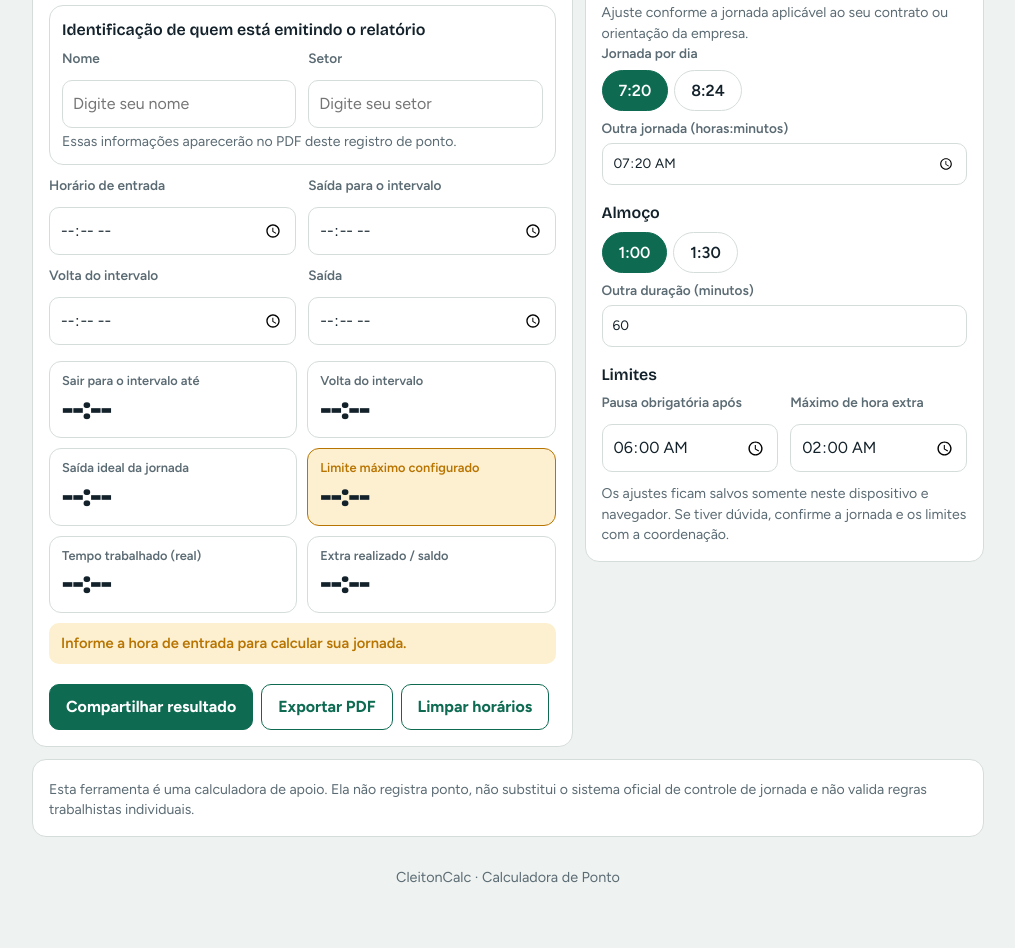
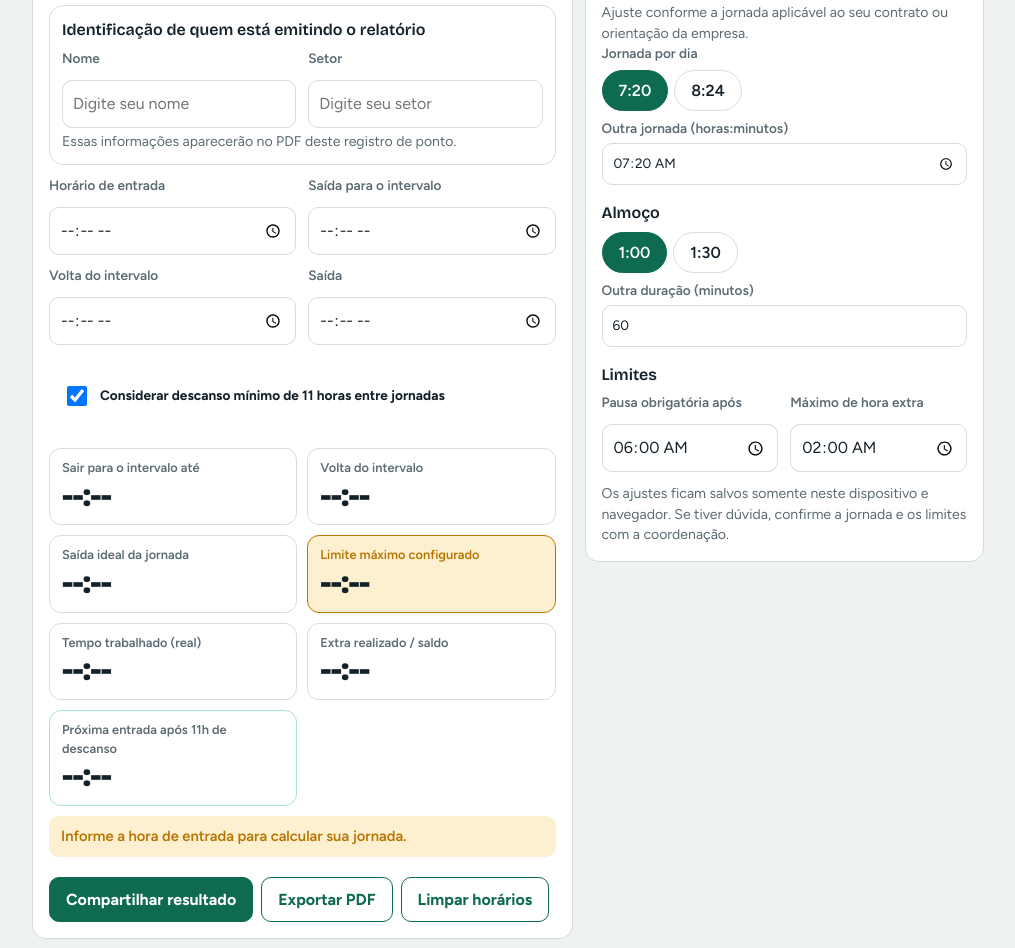
Before and after one commit to CleitonLacerd4/CleitonCalc1, a plain HTML site: page index.html in a window 1280 px wide. Shown: the part 316-1264 px from the top of the page, without its empty margins (132-1147 px from the left). Drawn offline with nearby package versions, Linux system fonts and the light colour scheme.

Commit message:
Add files via upload

```diff
--- a/index.html
+++ b/index.html
@@ -177,6 +177,12 @@ footer{padding:18px 0 24px}
 .reporter-fields .fg{grid-template-columns:repeat(2,minmax(0,1fr))}
 @media(max-width:420px){.reporter-fields .fg{grid-template-columns:1fr}}
 
+
+.rest-setting{display:flex;align-items:center;gap:10px;margin:14px 0 4px;padding:12px 14px;border:1px solid var(--bd);border-radius:12px;color:var(--tx);font-weight:650}
+.rest-setting input{width:20px;height:20px;accent-color:var(--ac);flex:0 0 auto}
+.rest-result{border:1px solid rgba(49,190,148,.42)}
+.rest-result .big{color:var(--ac)}
+
 </style>
 </head>
 <body>
@@ -217,6 +223,7 @@ footer{padding:18px 0 24px}
         <label>Volta do intervalo<input type="time" id="tr"></label>
         <label>Saída<input type="time" id="tf"></label>
       </div>
+      <label class="rest-setting"><input type="checkbox" id="rest11Enabled" checked> Considerar descanso mínimo de 11 horas entre jornadas</label>
       <div class="print-heading"><h2>Relatório de horários — CleitonCalc</h2></div>
       <div class="res">
         <div class="r"><small>Sair para o intervalo até</small><div class="big" id="rA">--:--</div></div>
@@ -225,6 +232,7 @@ footer{padding:18px 0 24px}
         <div class="r am"><small>Limite máximo configurado</small><div class="big" id="rD">--:--</div></div>
         <div class="r"><small>Tempo trabalhado (real)</small><div class="big" id="rE">--:--</div></div>
         <div class="r"><small>Extra realizado / saldo</small><div class="big" id="rF">--:--</div></div>
+        <div class="r rest-result"><small>Próxima entrada após 11h de descanso</small><div class="big" id="rG">--:--</div></div>
       </div>
       <div id="al" aria-live="polite"></div>
       <div class="summary" id="summary" hidden>
@@ -278,12 +286,13 @@ const tm=v=>{const m=/^(\d{1,2}):(\d{2})$/.exec(v||'');return m?+m[1]*60+ +m[2]:
 const fm=n=>{n=((Math.round(n)%1440)+1440)%1440;return pad(Math.floor(n/60))+':'+pad(n%60)};
 const dur=n=>Math.floor(n/60)+':'+pad(n%60);
 const KEY='cleitoncalc.calculadora.ponto.v1';
-let cfg={work:440,lunch:60,maxFirst:360,extra:120,reporterName:'',reporterSector:''};
+let cfg={work:440,lunch:60,maxFirst:360,extra:120,reporterName:'',reporterSector:'',rest11:true};
 try{const saved=JSON.parse(localStorage.getItem(KEY)||'null');if(saved)cfg=Object.assign(cfg,saved)}catch(e){}
 function save(){try{localStorage.setItem(KEY,JSON.stringify(cfg))}catch(e){}}
 function sync(){
   if($('#reporterName')&&document.activeElement!==$('#reporterName'))$('#reporterName').value=cfg.reporterName||'';
   if($('#reporterSector')&&document.activeElement!==$('#reporterSector'))$('#reporterSector').value=cfg.reporterSector||'';
+  if($('#rest11Enabled'))$('#rest11Enabled').checked=cfg.rest11!==false;
   document.querySelectorAll('#cw button').forEach(b=>b.classList.toggle('on',+b.dataset.w===cfg.work));
   document.querySelectorAll('#cl button').forEach(b=>b.classList.toggle('on',+b.dataset.l===cfg.lunch));
   for(const [id,v] of [['wk',fm(cfg.work)],['mf',fm(cfg.maxFirst)],['ex',fm(cfg.extra)],['lu',cfg.lunch]])if(document.activeElement!==$('#'+id))$('#'+id).value=v;
@@ -291,8 +300,9 @@ function sync(){
 let viewMode='simple';
 function calc(){
   const en=tm($('#te').value),ls=tm($('#tl').value),ret=tm($('#tr').value),fd=tm($('#tf').value),al=[];
-  let lo=null,vo=null,ex=null,lim=null,validLunch=false,actual=null,balance=null;
+  let lo=null,vo=null,ex=null,lim=null,validLunch=false,actual=null,balance=null,restStart=null;
   if(en!=null){lo=en+cfg.maxFirst;ex=en+cfg.work+cfg.lunch;lim=ex+cfg.extra}
+  if(fd!=null&&cfg.rest11!==false)restStart=fd+660;
   if(en!=null&&ls!=null){
     if(ls<=en)al.push(['e','A saída para o almoço precisa ser depois da entrada, no mesmo dia.']);
     else if(ls-en>cfg.maxFirst)al.push(['e',`O intervalo foi informado após ${dur(cfg.maxFirst)} de trabalho. O horário-limite calculado era ${fm(lo)}.`]);
@@ -322,6 +332,7 @@ function calc(){
   for(const [id,v] of [['#rA',lo],['#rB',vo],['#rC',ex],['#rD',lim]])$(id).textContent=v==null?'--:--':fm(v);
   $('#rE').textContent=actual==null?'--:--':dur(actual);
   $('#rF').textContent=balance==null?'--:--':(balance>=0?'+':'−')+dur(Math.abs(balance));
+  $('#rG').textContent=restStart==null?'--:--':fm(restStart)+(restStart>=1440?' (dia seguinte)':'');
   $('#al').innerHTML=al.map(([k,t])=>`<p class="al ${k}">${esc(t)}</p>`).join('');
   $('#summary').hidden=en==null;
   $('#sumWork').textContent=en==null?'--':dur(cfg.work);
@@ -351,7 +362,7 @@ function setMode(mode){
 function resultText(){
   const en=$('#te').value,ls=$('#tl').value,rt=$('#tr').value,fd=$('#tf').value;
   if(!en)return 'CleitonCalc — Informe a hora de entrada para calcular.';
-  return ['CleitonCalc — Resumo da jornada',`Entrada: ${en}`,`Sair para o intervalo até: ${$('#rA').textContent}`,`Saída para o almoço: ${ls||'não informada'}`,`Volta do intervalo (informada ou calculada): ${$('#rB').textContent}`,`Saída ideal: ${$('#rC').textContent}`,`Limite máximo configurado: ${$('#rD').textContent}`,`Saída real: ${fd||'não informada'}`,`Tempo trabalhado real: ${$('#rE').textContent}`,`Extra realizado / saldo: ${$('#rF').textContent}`,`Jornada diária configurada: ${dur(cfg.work)}`,`Intervalo configurado: ${dur(cfg.lunch)}`,'','Cálculo de apoio; confirme as regras com a coordenação.'].join('\n');
+  return ['CleitonCalc — Resumo da jornada',`Entrada: ${en}`,`Sair para o intervalo até: ${$('#rA').textContent}`,`Saída para o almoço: ${ls||'não informada'}`,`Volta do intervalo (informada ou calculada): ${$('#rB').textContent}`,`Saída ideal: ${$('#rC').textContent}`,`Limite máximo configurado: ${$('#rD').textContent}`,`Saída real: ${fd||'não informada'}`,`Tempo trabalhado real: ${$('#rE').textContent}`,`Extra realizado / saldo: ${$('#rF').textContent}`,`Próxima entrada após 11h de descanso: ${$('#rG').textContent}`,`Jornada diária configurada: ${dur(cfg.work)}`,`Intervalo configurado: ${dur(cfg.lunch)}`,'','Cálculo de apoio; confirme as regras com a coordenação.'].join('\n');
 }
 
 document.addEventListener('input',e=>{
@@ -437,6 +448,7 @@ function reportPoint(){
     ['Limite máximo configurado',shown('#rD')],
     ['Tempo trabalhado (real)',shown('#rE')],
     ['Extra realizado / saldo',shown('#rF')],
+    ['Próxima entrada após 11h de descanso',cfg.rest11===false?'Opção desativada':shown('#rG')],
     ['Jornada diária configurada',dur(cfg.work)],
     ['Duração do intervalo configurada',dur(cfg.lunch)],
     ['Pausa obrigatória após',dur(cfg.maxFirst)],
@@ -488,6 +500,7 @@ function reportPoint(){
 $('#exportPdf').addEventListener('click',reportPoint);
 $('#reporterName').addEventListener('input',e=>{cfg.reporterName=e.target.value;save()});
 $('#reporterSector').addEventListener('input',e=>{cfg.reporterSector=e.target.value;save()});
+$('#rest11Enabled').addEventListener('change',e=>{cfg.rest11=e.target.checked;save();calc()});
 $('#shareResult').addEventListener('click',async()=>{
   const text=resultText();
   try{
```
